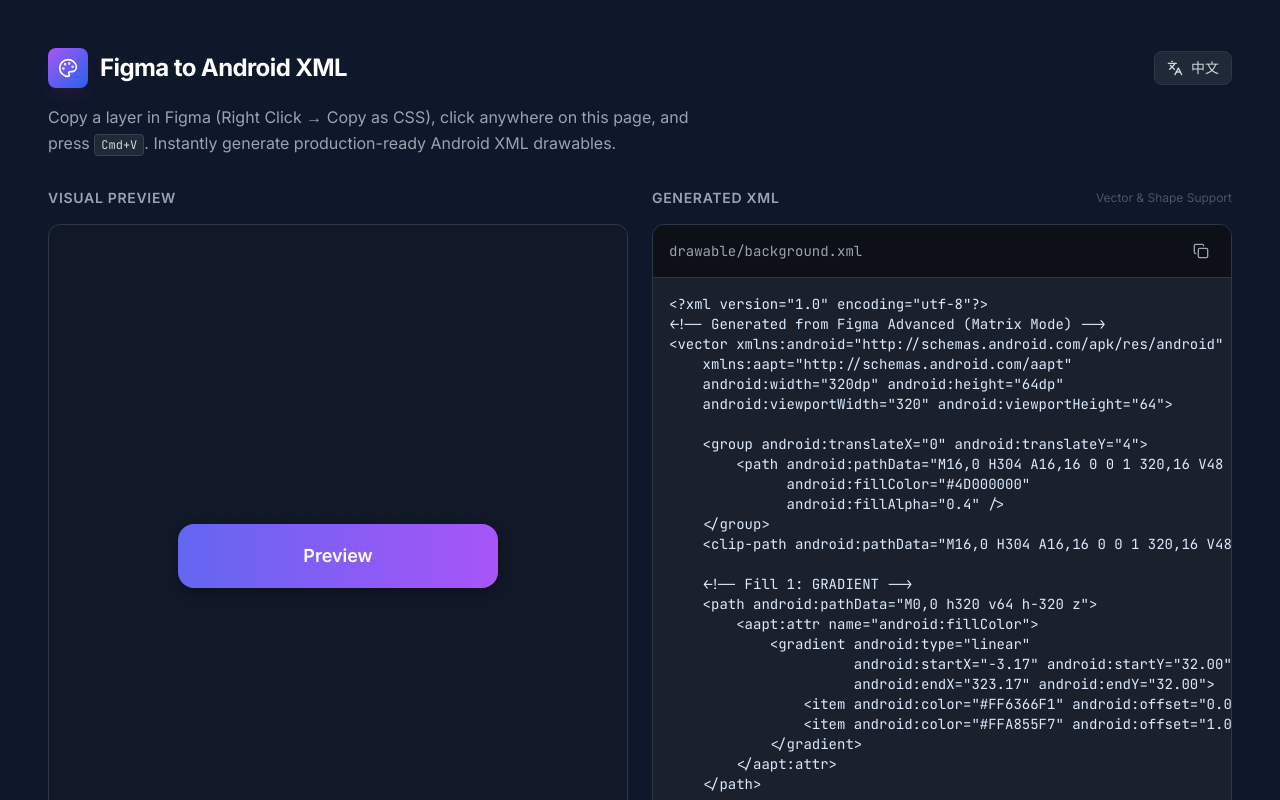
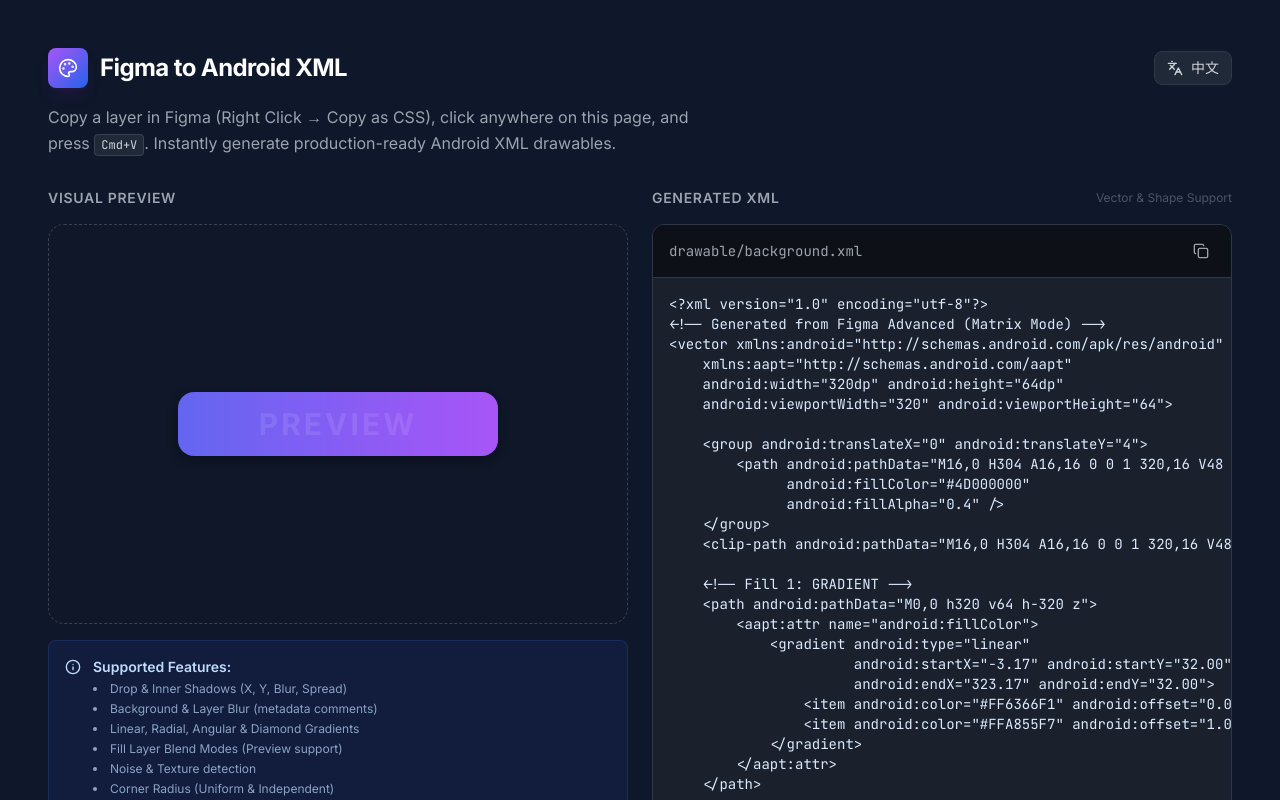
Before and after one commit to ZhaoDesign/Figma-to-Android-XML, a React (Vite) app: page / in a window 1280 px wide. Shown: the top 800 px of the page. Built offline with nearby package versions, Linux system fonts and the light colour scheme.

Commit message:
径向渐变已经修复
径向渐变已经修复，但渐变位置仍不准确，角度渐变依然未修复，只能是正圆，不能是椭圆，多图层的图层模式也待修复

```diff
--- a/components/PreviewCanvas.tsx
+++ b/components/PreviewCanvas.tsx
@@ -7,6 +7,10 @@ interface Props {
   label?: string;
 }
 
+/**
+ * PreviewCanvas component renders a visual representation of the Figma layer
+ * using CSS properties.
+ */
 export const PreviewCanvas: React.FC<Props> = ({ data, label }) => {
   const dropShadows = data.shadows
     .filter(s => s.visible && s.type === 'drop')
@@ -29,6 +33,7 @@ export const PreviewCanvas: React.FC<Props> = ({ data, label }) => {
     boxShadow: dropShadows,
   };
 
+  // Helper to render individual fill layers
   const renderFill = (fill: any, index: number) => {
     if (!fill.visible) return null;
 
@@ -39,7 +44,7 @@ export const PreviewCanvas: React.FC<Props> = ({ data, label }) => {
           inset: 0,
           background: fill.value,
           opacity: fill.opacity ?? 1,
-          mixBlendMode: fill.blendMode || 'normal'
+          mixBlendMode: (fill.blendMode || 'normal') as any
         }} />
       );
     }
@@ -54,59 +59,29 @@ export const PreviewCanvas: React.FC<Props> = ({ data, label }) => {
       const centerX = g.center?.x ?? 50;
       const centerY = g.center?.y ?? 50;
 
-      const isElliptical = g.type === GradientType.Angular || g.type === GradientType.Radial;
-
-      if (isElliptical) {
-        // ELLIPTICAL MATRIX TRANSFORM
-        // We calculate scale factors based on the parsed CSS 'size' percentages.
-        // If not explicit, we fallback to layer aspect ratio.
-        const layerAspect = data.height / data.width;
-
-        let scaleX = 1;
-        let scaleY = 1;
-
-        if (g.size) {
-            // In CSS radial-gradient(width height at x y), width and height are 2*radius.
-            // But we scale a unit square, so we just care about the RATIO.
-            const ratio = (g.size.y / g.size.x) * layerAspect;
-            scaleY = ratio;
-        } else {
-            scaleY = layerAspect;
-        }
-
-        const size = Math.max(data.width, data.height) * 4; // High overflow to prevent clipping during transforms
-        const angle = g.angle !== undefined ? `${g.angle}deg` : '0deg';
-
-        const background = g.type === GradientType.Angular
-          ? `conic-gradient(from ${angle} at 50% 50%, ${stopsStr})`
-          : `radial-gradient(circle at 50% 50%, ${stopsStr})`;
-
-        return (
-          <div key={index} style={{
-            position: 'absolute',
-            left: `${centerX}%`,
-            top: `${centerY}%`,
-            width: size,
-            height: size,
-            background: background,
-            // Centering the unit square then applying the non-uniform scale
-            transform: `translate(-50%, -50%) scaleX(${scaleX}) scaleY(${scaleY})`,
-            opacity: fill.opacity ?? 1,
-            mixBlendMode: fill.blendMode || 'normal',
-            pointerEvents: 'none'
-          }} />
-        );
+      let background = '';
+      if (g.type === GradientType.Linear) {
+        background = `linear-gradient(${g.angle || 0}deg, ${stopsStr})`;
+      } else if (g.type === GradientType.Radial) {
+        // CSS radial-gradient supports elliptical shapes
+        const sizeX = g.size?.x ?? 50;
+        const sizeY = g.size?.y ?? 50;
+        background = `radial-gradient(${sizeX}% ${sizeY}% at ${centerX}% ${centerY}%, ${stopsStr})`;
+      } else if (g.type === GradientType.Angular) {
+        // Conic gradient for angular/sweep
+        background = `conic-gradient(from ${(g.angle || 0)}deg at ${centerX}% ${centerY}%, ${stopsStr})`;
+      } else if (g.type === GradientType.Diamond) {
+        // Approximating diamond with a sharp radial gradient for preview
+        background = `radial-gradient(circle at ${centerX}% ${centerY}%, ${stopsStr})`;
       }
 
-      // Linear Gradient (standard)
-      const background = `linear-gradient(${g.angle || 180}deg, ${stopsStr})`;
       return (
         <div key={index} style={{
           position: 'absolute',
           inset: 0,
           background: background,
           opacity: fill.opacity ?? 1,
-          mixBlendMode: fill.blendMode || 'normal'
+          mixBlendMode: (fill.blendMode || 'normal') as any
         }} />
       );
     }
@@ -114,53 +89,16 @@ export const PreviewCanvas: React.FC<Props> = ({ data, label }) => {
     return null;
   };
 
-  const innerShadows = data.shadows
-    .filter(s => s.visible && s.type === 'inner')
-    .map(s => `inset ${s.x}px ${s.y}px ${s.blur}px ${s.spread}px ${s.color}`)
-    .join(', ');
-
+  // Ensure the component returns a ReactNode to fix the "Type 'void' is not assignable to type 'ReactNode'" error
   return (
-    <div className="w-full h-full min-h-[400px] flex flex-col items-center justify-center bg-gray-900 relative overflow-hidden border border-gray-750 rounded-xl">
-      <div className="absolute inset-0 opacity-10 pointer-events-none"
-           style={{ backgroundImage: 'radial-gradient(#475569 1px, transparent 1px)', backgroundSize: '20px 20px' }}>
-      </div>
-
-      <div className="relative">
-         <div style={containerStyle}>
-            {data.backdropBlur ? (
-              <div style={{
-                position: 'absolute',
-                inset: 0,
-                backdropFilter: `blur(${data.backdropBlur}px)`,
-                WebkitBackdropFilter: `blur(${data.backdropBlur}px)`,
-                zIndex: -1
-              }} />
-            ) : null}
-
-            {[...data.fills].reverse().map((fill, index) => renderFill(fill, index))}
-
-            {innerShadows && (
-              <div style={{
-                  position: 'absolute',
-                  inset: 0,
-                  boxShadow: innerShadows,
-                  borderRadius: borderRadius,
-                  pointerEvents: 'none',
-                  zIndex: 10
-              }} />
-            )}
-
-            <div className="absolute inset-0 flex items-center justify-center z-20 pointer-events-none">
-              <span className="text-white font-semibold mix-blend-difference text-lg select-none">
-                 {label || 'Preview'}
-              </span>
-            </div>
-         </div>
-      </div>
-
-      <div className="absolute bottom-4 text-xs text-gray-500 font-mono flex flex-wrap justify-center gap-x-4 gap-y-1 px-4">
-        <span>Size: {Math.round(data.width)}×{Math.round(data.height)}</span>
-        {data.backdropBlur ? <span className="text-blue-400">Backdrop Blur: {data.backdropBlur}px</span> : null}
+    <div className="flex flex-col items-center justify-center p-12 bg-gray-900/50 rounded-2xl border border-dashed border-gray-700 min-h-[400px]">
+      <div style={containerStyle}>
+        {data.fills.map((fill, i) => renderFill(fill, i))}
+        {label && (
+          <div className="absolute inset-0 flex items-center justify-center pointer-events-none">
+            <span className="text-white/10 font-bold text-3xl uppercase tracking-widest">{label}</span>
+          </div>
+        )}
       </div>
     </div>
   );
```
